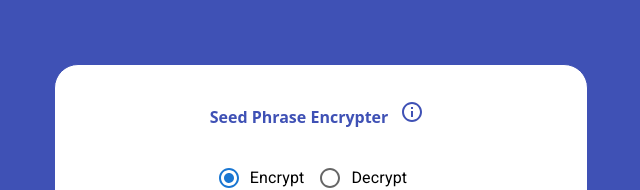
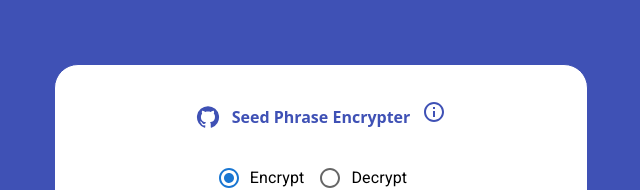
Before and after one commit to andreimattos06/SeedPhraseEncrypter, a React (Vite) app: page / in a window 1280 px wide. Shown: the top 190 px of the page, without its empty margins (319-959 px from the left). Built offline with nearby package versions, Linux system fonts and the light colour scheme.

Commit message:
Add github link

```diff
--- a/src/App.jsx
+++ b/src/App.jsx
@@ -5,6 +5,7 @@ import { Dialog, Divider, FormControl, FormControlLabel, IconButton, Input, Inpu
 import { Visibility, VisibilityOff } from '@mui/icons-material';
 import ContentCopyIcon from '@mui/icons-material/ContentCopy';
 import InfoOutlinedIcon from '@mui/icons-material/InfoOutlined';
+import GitHubIcon from '@mui/icons-material/GitHub';
 
 function App() {
   const [seedSize, setSeedSize] = useState(12);
@@ -96,7 +97,6 @@ function App() {
           }
           <div className='flex flex-col'>
             <span className='text-primary font-bold'>Notes:</span>
-
             {encrypting ?
               <ul class="list-disc list-inside marker:text-primary">
                 <li>a</li>
@@ -105,8 +105,6 @@ function App() {
               :
               <></>
             }
-
-
           </div>
         </div>
       </Dialog >
@@ -121,8 +119,11 @@ function App() {
       <FormControl className='w-full flex items-center'>
         <div className='bg-white flex flex-col gap-5 w-5/6 sm:w-4/6 md:w-7/12 lg:w-2/4 xl:w-5/12 2xl:w-4/12 items-center justify-center border-[1px] my-16 border-primary py-8 px-5 rounded-3xl'>
           <div className='flex items-center justify-center text-primary font-bold gap-1'>
+            <IconButton aria-label="github" href="https://github.com/andreimattos06/SeedPhraseEncrypter" target="_blank">
+              <GitHubIcon className='text-primary'/>
+            </IconButton>
             <span>Seed Phrase Encrypter</span>
-            <Tooltip className='animate-bounce' placement="left-end" arrow title={
+            <Tooltip disableFocusListener className='animate-bounce' placement="left-end" arrow title={
               <div className='flex flex-col gap-3 px-2 py-2'>
                 <div>
                   <span className='font-bold text-base'>How it works:</span>
@@ -344,8 +345,6 @@ function App() {
           </div>
         </div>
       </FormControl>
-      <div className=''>
-      </div>
     </>
   )
 }
```
Lines whose indentation alone changed are shown as unchanged.
